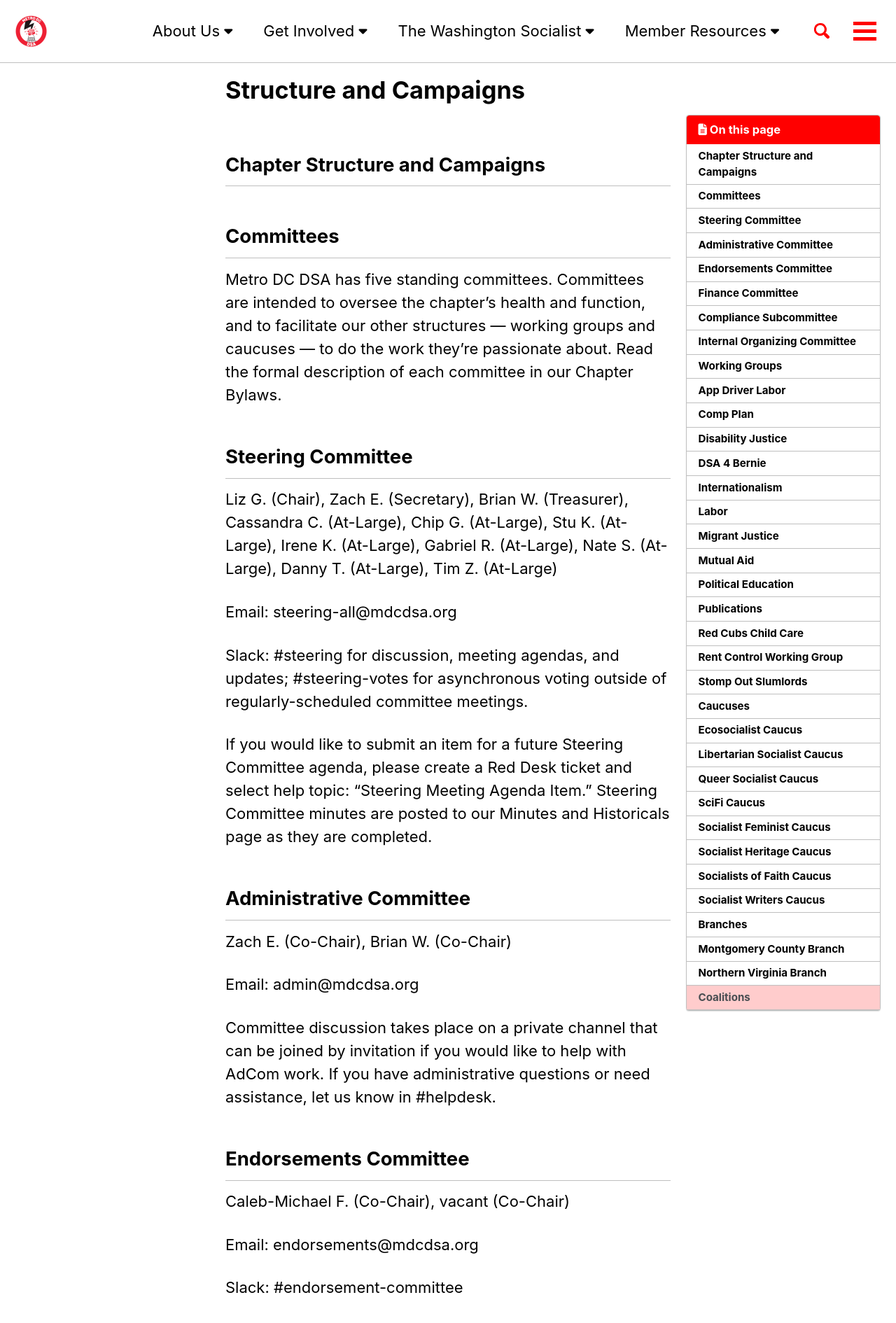
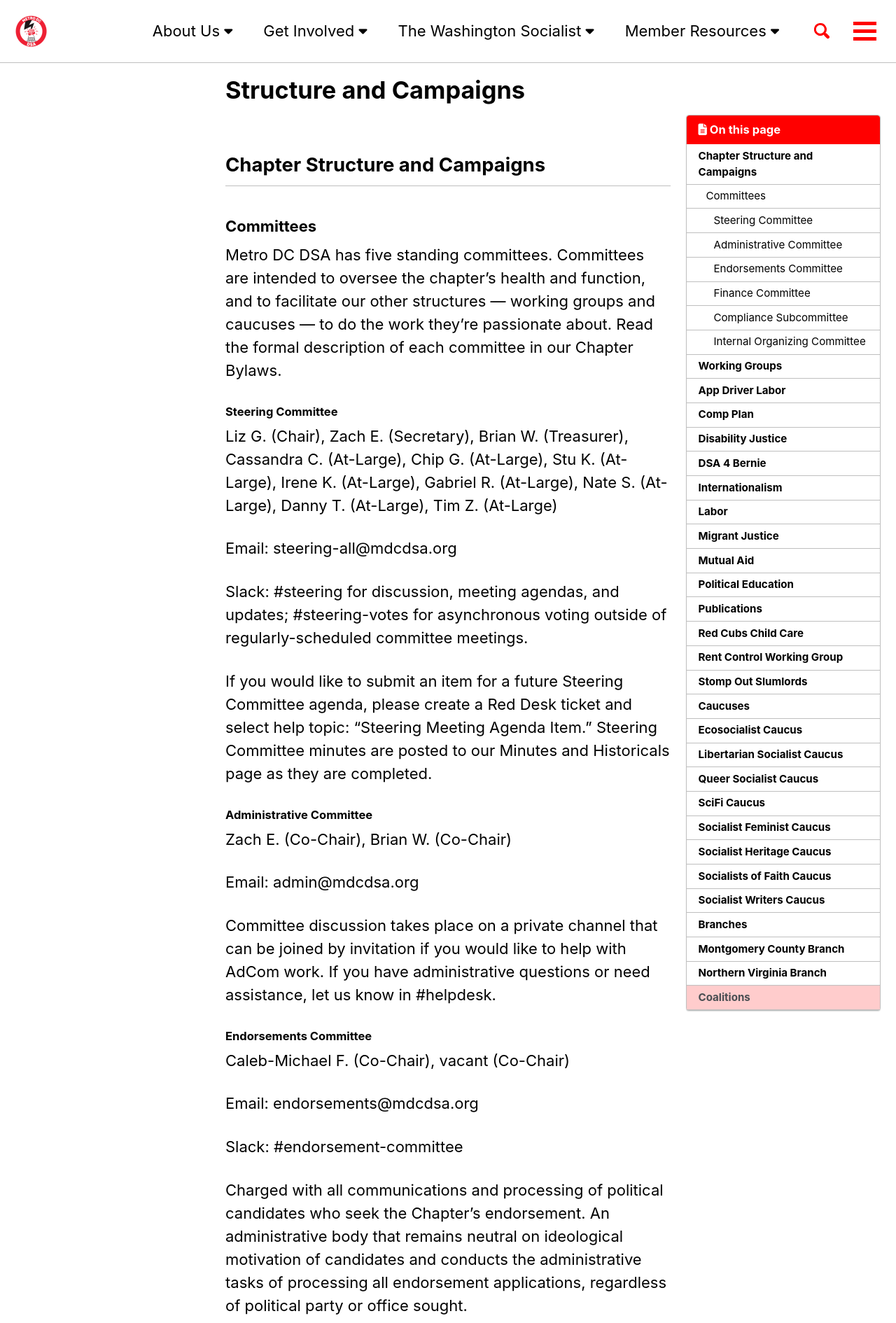
Before and after one commit to CentralScrutinizer-moonbog/MetroDCDSA.github.io, a Jekyll site: the page built from _pages/structure-and-campaigns.md, in a window 1280 px wide. Shown: the top 1890 px of the page at 70% size. Built offline with Jekyll 4.4.1, drawn with Linux system fonts in a browser that asks for light colours; cached includes are drawn as plain includes; nearby versions of some CDN libraries.

```diff
--- a/_pages/structure-and-campaigns.md
+++ b/_pages/structure-and-campaigns.md
@@ -6,10 +6,10 @@ toc: true
 ---
 
 ## Chapter Structure and Campaigns
-## Committees
+### Committees
 Metro DC DSA has five standing committees. Committees are intended to oversee the chapter’s health and function, and to facilitate our other structures — working groups and caucuses — to do the work they’re passionate about. Read the formal description of each committee in our Chapter Bylaws.
 
-## Steering Committee
+#### Steering Committee
 Liz G. (Chair), Zach E. (Secretary), Brian W. (Treasurer), Cassandra C. (At-Large), Chip G. (At-Large), Stu K. (At-Large), Irene K. (At-Large), Gabriel R. (At-Large), Nate S. (At-Large), Danny T. (At-Large), Tim Z. (At-Large)
 
 Email: steering-all@mdcdsa.org
@@ -18,14 +18,14 @@ Slack: #steering for discussion, meeting agendas, and updates; #steering-votes f
 
 If you would like to submit an item for a future Steering Committee agenda, please create a Red Desk ticket and select help topic: “Steering Meeting Agenda Item.” Steering Committee minutes are posted to our Minutes and Historicals page as they are completed.
 
-## Administrative Committee
+#### Administrative Committee
 Zach E. (Co-Chair), Brian W. (Co-Chair)
 
 Email: admin@mdcdsa.org
 
 Committee discussion takes place on a private channel that can be joined by invitation if you would like to help with AdCom work. If you have administrative questions or need assistance, let us know in #helpdesk.
 
-## Endorsements Committee
+#### Endorsements Committee
 Caleb-Michael F. (Co-Chair), vacant (Co-Chair)
 
 Email: endorsements@mdcdsa.org
@@ -34,7 +34,7 @@ Slack: #endorsement-committee
 
 Charged with all communications and processing of political candidates who seek the Chapter’s endorsement. An administrative body that remains neutral on ideological motivation of candidates and conducts the administrative tasks of processing all endorsement applications, regardless of political party or office sought.
 
-## Finance Committee
+#### Finance Committee
 Brian W. (Chair)
 
 Email: finance@mdcdsa.org
@@ -43,10 +43,10 @@ Slack: #finance
 
 We’re actively looking to build out this committee! If you have experience or interest in budgeting, financial organization or reporting, fundraising, compliance, bookkeeping, or regular old spreadsheeting, please get in touch!
 
-## Compliance Subcommittee
+#### Compliance Subcommittee
 Responsible for providing the necessary legal and financial oversight our electoral work requires for the chapter to stay in compliance with DC, Maryland, and Virginia campaign finance codes across election cycles.
 
-## Internal Organizing Committee
+#### Internal Organizing Committee
 Brandon H. (Co-Chair), Luke R. (Co-Chair)
 
 Email: ioc@mdcdsa.org
```
